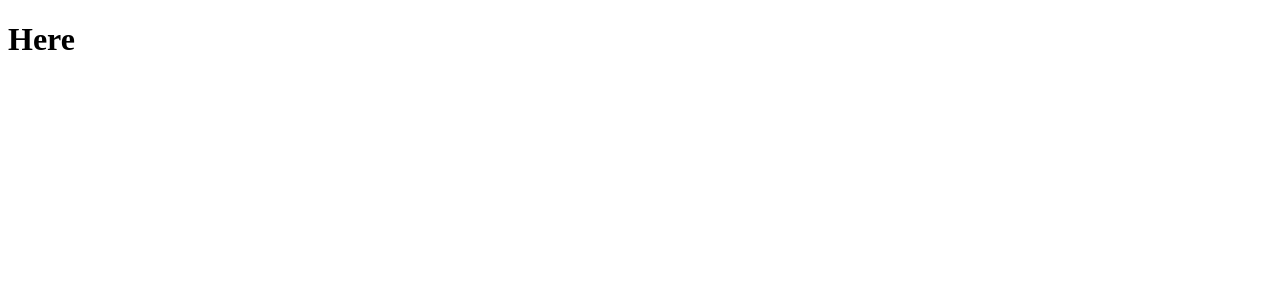
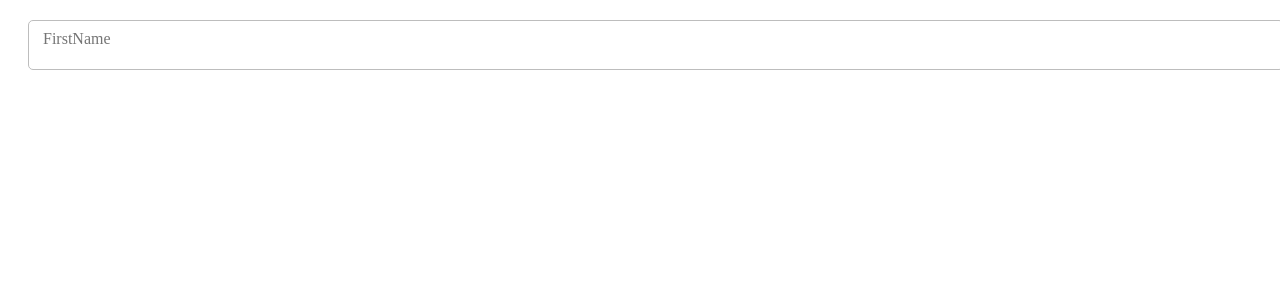
Before and after one commit to Ahmad-Elmahallawy/iCondo, a React (Create React App) app in the folder frontend/: page / in a window 1280 px wide. Shown: the top 300 px of the page. Built offline with nearby package versions, Linux system fonts and the light colour scheme.

Commit message:
added an input common component

```diff
--- a/frontend/src/App.tsx
+++ b/frontend/src/App.tsx
@@ -1,9 +1,18 @@
-import React from 'react';
+import React, { ChangeEvent } from 'react';
+import { useState } from 'react';
+import TextField from './Components/Common/TextField';
 
 function App() {
+
+  const [inputValue, setInputValue] = useState('');
+
+  const handleInputChange = (event: ChangeEvent<HTMLInputElement>) => {
+    setInputValue(event.target.value);
+  };;
+
   return (
     <div className="App">
-     <h1>Here</h1>
+     <TextField label='FirstName' value={inputValue} onChange={handleInputChange} />
     </div>
   );
 }
--- /dev/null
+++ b/frontend/src/Components/Common/TextField.tsx
@@ -0,0 +1,37 @@
+import React, { ChangeEvent, useState } from 'react';
+import '../../Style/CommonStyle/TextFieldStyle.css'; // Import the associated CSS file
+
+
+const TextField: React.FC<{
+  label: string;
+  onChange: (event: ChangeEvent<HTMLInputElement>) => void;
+  value: string;
+}> = ({ label, onChange, value }) => {
+  const [isFocused, setFocused] = useState(false);
+
+  const handleFocus = () => {
+    setFocused(true);
+  };
+
+  const handleBlur = () => {
+    if (!value) {
+      setFocused(false);
+    }
+  };
+
+  return (
+    <div className={`text-field ${isFocused || value ? 'focused' : ''}`}>
+      <label htmlFor="textInput">{label}</label>
+      <input
+        type="text"
+        id="textInput"
+        value={value}
+        onFocus={handleFocus}
+        onBlur={handleBlur}
+        onChange={onChange}
+      />
+    </div>
+  );
+};
+
+export default TextField;
--- /dev/null
+++ b/frontend/src/Style/CommonStyle/TextFieldStyle.css
@@ -0,0 +1,36 @@
+.text-field {
+  position: relative;
+  margin: 20px;
+}
+
+.text-field label {
+  position: absolute;
+  top: 0;
+  left: 15px;
+  padding: 10px 0;
+  color: #757575;
+  transition: 0.3s ease-out;
+  pointer-events: none; /* Make label non-interactive */
+}
+
+.text-field input {
+  width: 100%;
+  padding: 15px;
+  font-size: 16px;
+  border: 1px solid #bdbdbd;
+  border-radius: 5px;
+  outline: none;
+  transition: border-color 0.3s ease-out;
+
+  &:focus {
+    border-color: #4285f4; /* Google's blue color */
+  }
+}
+
+.text-field.focused label {
+  top: -10px; /* Adjust this value to control the label's position */
+  color: #4285f4; /* Google's blue color */
+  font-size: 12px;
+  background-color: #ffffff; /* Optional: Add background color to cover the border */
+  padding: 0 5px; /* Optional: Add padding to cover the border */
+}
```
